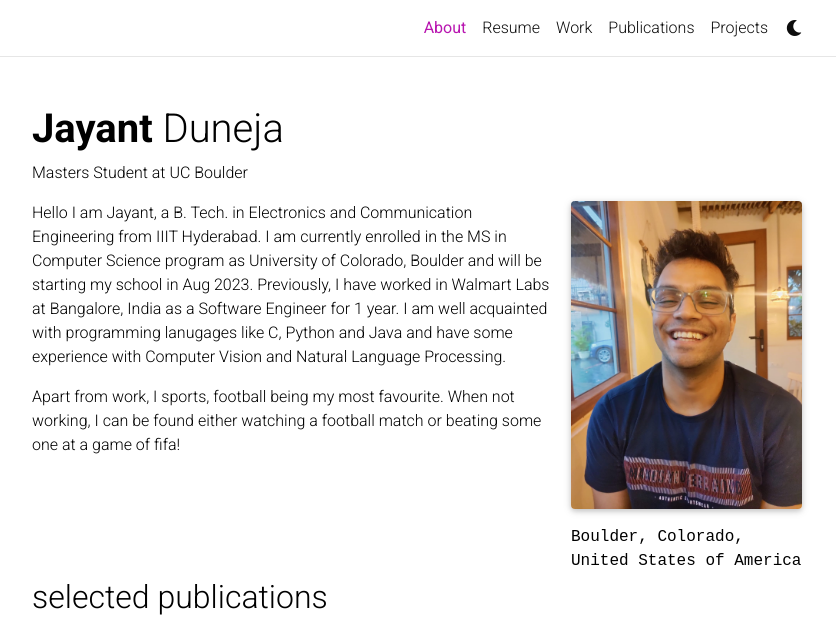
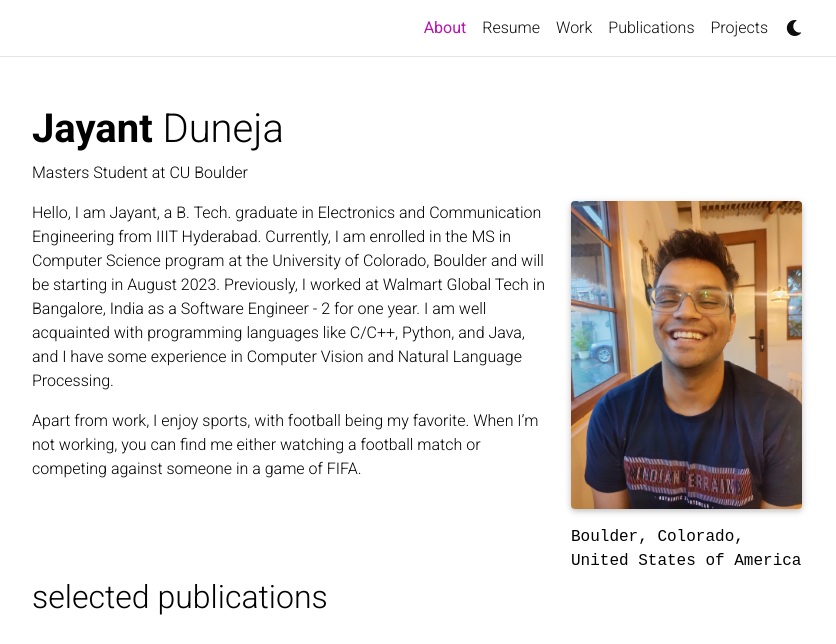
Before and after one commit to Jayant-Duneja/Jayant-Duneja.github.io, a Jekyll site: the page built from _pages/about.md, in a window 1280 px wide and 933 px high, cut to the strip 0-644 px from the top of the window. Shown: the whole strip, without its empty margins (223-1059 px from the left). Built offline with Jekyll 4.4.1, drawn with Linux system fonts in a browser that asks for light colours; full-size pictures stand in for the smaller copies a plugin makes; comment, search, counter and statistics services are not loaded; a style sheet for code colours, icons or effects is not loaded.

Commit message:
Finishing Introduction

```diff
--- a/_pages/about.md
+++ b/_pages/about.md
@@ -2,7 +2,7 @@
 layout: about
 title: About
 permalink: /
-subtitle: Masters Student at UC Boulder
+subtitle: Masters Student at CU Boulder
 
 profile:
   align: right
@@ -18,6 +18,6 @@ selected_papers: true # includes a list of papers marked as "selected={true}"
 social: true  # includes social icons at the bottom of the page
 ---
 
-Hello I am Jayant, a B. Tech. in Electronics and Communication Engineering from IIIT Hyderabad. I am currently enrolled in the MS in Computer Science program as University of Colorado, Boulder and will be starting my school in Aug 2023. Previously, I have worked in Walmart Labs at Bangalore, India as a Software Engineer for 1 year. I am well acquainted with programming lanugages like C, Python and Java and have some experience with Computer Vision and Natural Language Processing.
+Hello, I am Jayant, a B. Tech. graduate in Electronics and Communication Engineering from IIIT Hyderabad. Currently, I am enrolled in the MS in Computer Science program at the University of Colorado, Boulder and will be starting in August 2023. Previously, I worked at Walmart Global Tech in Bangalore, India as a Software Engineer - 2 for one year. I am well acquainted with programming languages like C/C++, Python, and Java, and I have some experience in Computer Vision and Natural Language Processing.
 
-Apart from work, I sports, football being my most favourite. When not working, I can be found either watching a football match or beating some one at a game of fifa!
+Apart from work, I enjoy sports, with football being my favorite. When I'm not working, you can find me either watching a football match or competing against someone in a game of FIFA.
```
